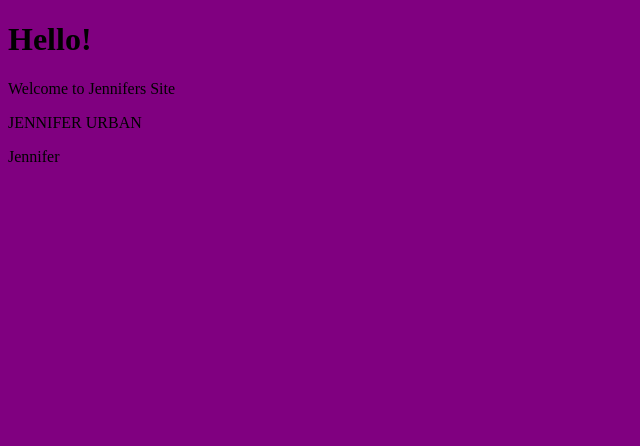
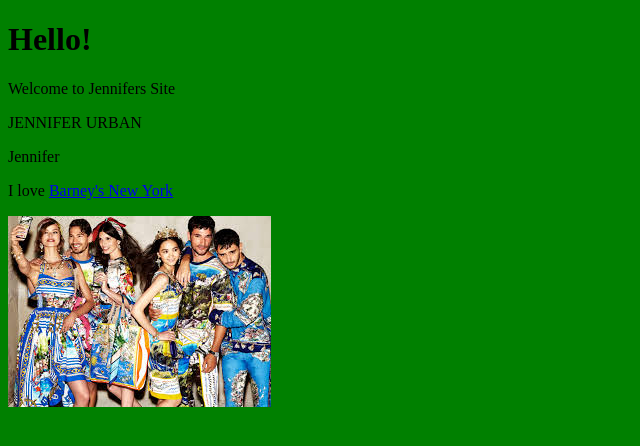
Before and after one commit to jenniferurban/ClassSite, a plain HTML site: page index.html in a window 1280 px wide. Shown: the whole page, without its empty margins (0-640 px from the left). Drawn offline with Linux system fonts and the light colour scheme.

Commit message:
added image and website

```diff
--- a/index.html
+++ b/index.html
@@ -4,7 +4,7 @@
 	<title>Jennifer Urban </title>
 	<style type="text/css">
 	body{
-	     background-color: purple;
+	     background-color: green;
 	     font-family: "Georgia, serif"
 	      }
  <style>
@@ -16,5 +16,7 @@
   <p> Welcome to Jennifers Site
   	<p> JENNIFER URBAN
   		<p> Jennifer </p>
+  		<p> I love <a href="https://www.barneys.com/?utm_source=google&utm_medium=cpc&utm_campaign=1BNY-SEM-US-GGL-BR-TM&utm_content=BNY-TM&utm_keyword=barneys%20new%20york&gclid=EAIaIQobChMIwa3Tica54QIVzlcNCh3AfQFgEAAYASAAEgIYSfD_BwE&gclsrc=aw.ds">Barney's New York</a> </p>
+  		<img src="dolce&gabana.jpeg">
 </body>
 </html>
```
Also changed, not shown: dolce&gabana.jpeg (added).
